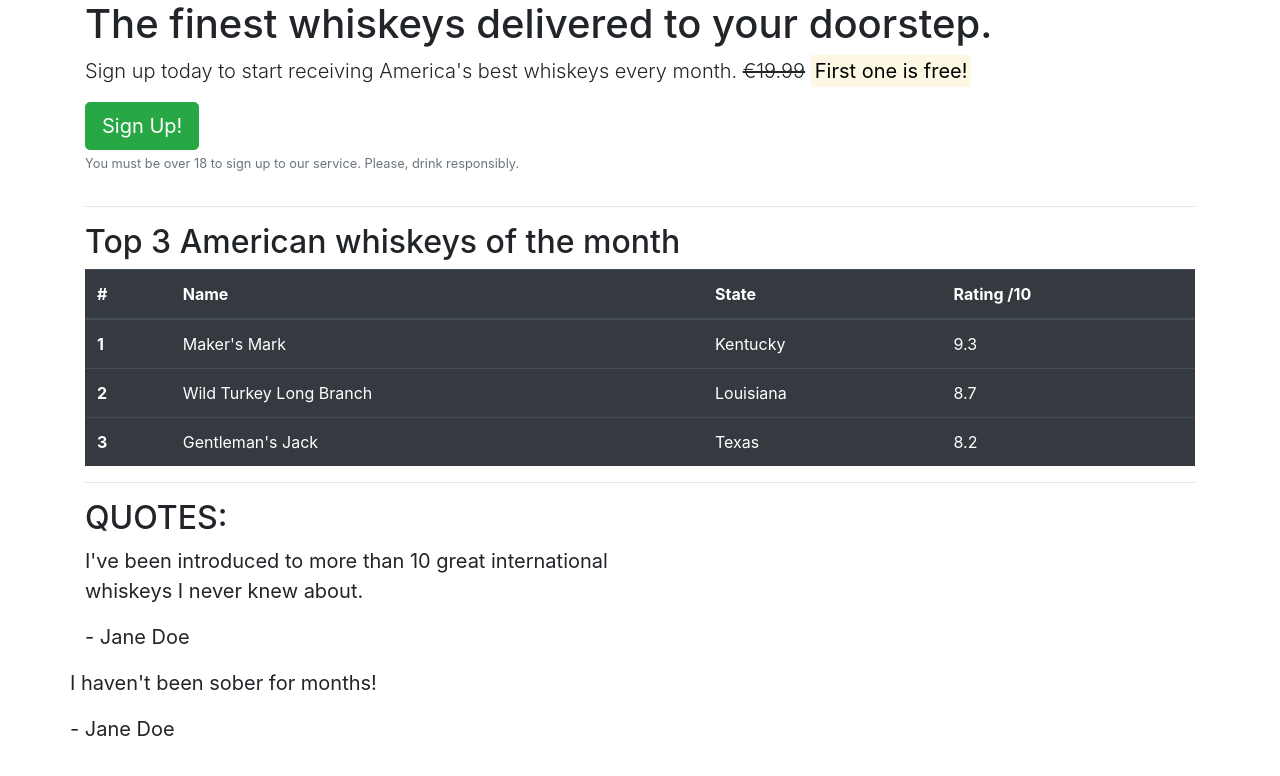
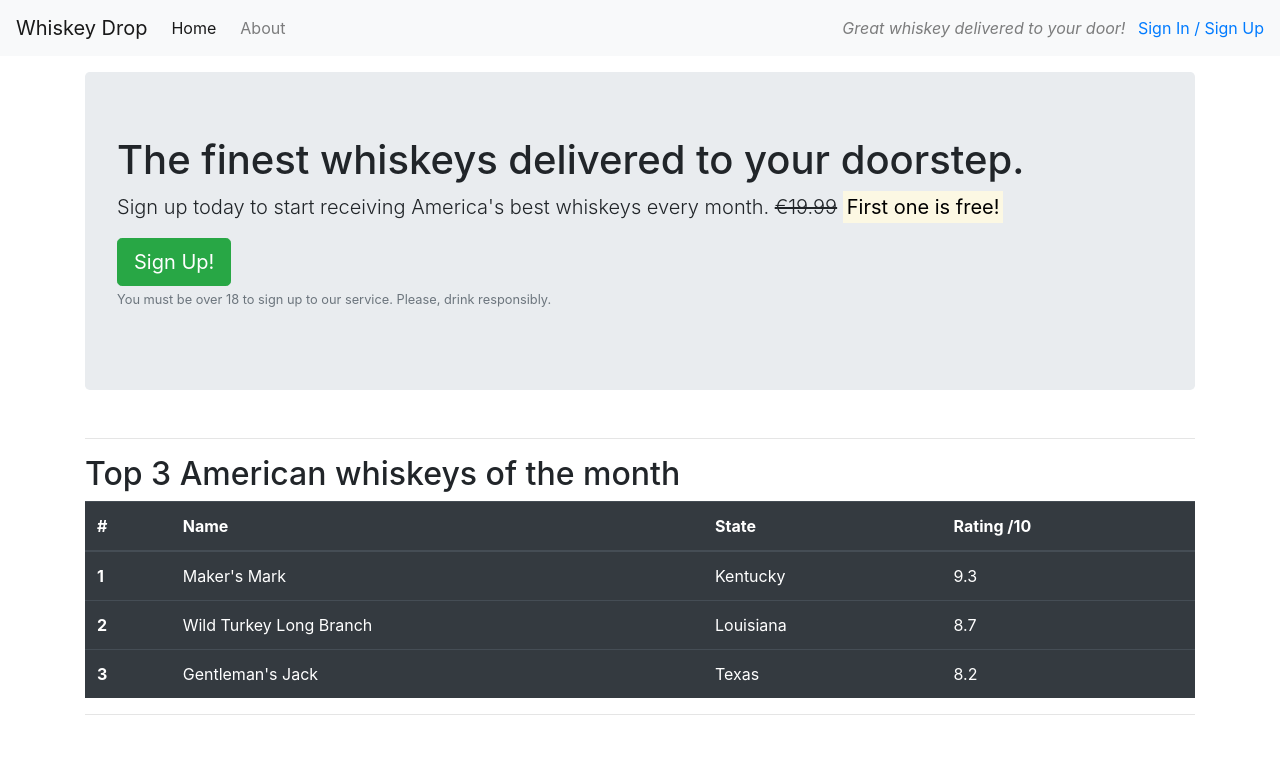
Before and after one commit to niall-mulcahy/whiskey-drop, a plain HTML site: page index.html in a window 1280 px wide. Shown: the top 776 px of the page. Drawn offline with nearby package versions, Linux system fonts and the light colour scheme.

Commit message:
more styling added

```diff
--- a/index.html
+++ b/index.html
@@ -8,13 +8,28 @@
     <link rel="stylesheet" href="assets/style.css">
 </head>
 <body>
-     <article class="container">
+    <nav class="navbar navbar-light bg-light navbar-expand-sm">
+        <a href="v" class="navbar-brand">Whiskey Drop</a>
+        <ul class="navbar-nav mr-auto">
+            <li class="active nav-item mr-2"><a href="/" class="nav-link">Home</a></li>
+            <li class="nav-item mr-2"><a href="/about" class="nav-link">About</a></li>
+            <li class="nav-item mr-2 d-block d-sm-none"><a href="/login" class="nav-link">Sign In / Sign Up</a></li>
+        </ul>
+        <div class="d-none d-md-block">
+            <p class="navbar-text my-auto mr-2"><i>Great whiskey delivered to your door!</i></p>
+            <a href="/login">Sign In / Sign Up</a>
+        </div>
+    </nav>
+
+     <article class="container mt-3">
         <!-- Callout -->
         <div class="row">
             <div class="col-12">
-        <section class="callout">
+        <section class="callout jumbotron">
             <h1>The finest whiskeys delivered to your doorstep.</h1>
-            <p class="lead">Sign up today to start receiving America's best whiskeys every month. <s>€19.99</s> <strong><mark>First one is free!</mark></strong></p>
+            <p class="lead">Sign up today to start receiving America's best whiskeys every month. <s class="d-none d-sm-inline">€19.99</s>
+                <span class="d-inline d-sm-none"><br></span>
+            <strong><mark>First one is free!</mark></strong></p>
             <button class="btn btn-success btn-lg">Sign Up!</button>
             <p class="text-muted"><small>You must be over 18 to sign up to our service. Please, drink responsibly.</small></p>
             </section>
@@ -62,7 +77,7 @@
         <!-- Quotes -->
         <section class="quotes">
             <div class="row">
-                <div class="col-12 col-md-6">
+                <div class="col-12 col-md-6 my-5">
             <h2 class="text-uppercase">Quotes:</h2>
             </div>
         </div>
@@ -71,16 +86,17 @@
             <blockquote class="blockquote">
                 <p>I've been introduced to more than 10 great international whiskeys I never knew about.</p>
                 <p>- Jane Doe</p>
-                </div>
+
 
             </blockquote>
+        </div>
             <div class="col-12 col-md-6"></div>
             <blockquote class="blockquote">
                 <p>I haven't been sober for months!</p>
                 <p>- Jane Doe</p>
             </blockquote>
             </div>
-            </div>
+
         </section>
         <!-- /.quotes -->
         <hr>
@@ -88,7 +104,7 @@
         <!-- Features -->
         <section class="features">
             <div class="row">
-                <div class="col-12">
+                <div class="col-12 my-5">
                     <h2 class="text-uppercase">Features:</h2>
                 </div>
             </div>
```
